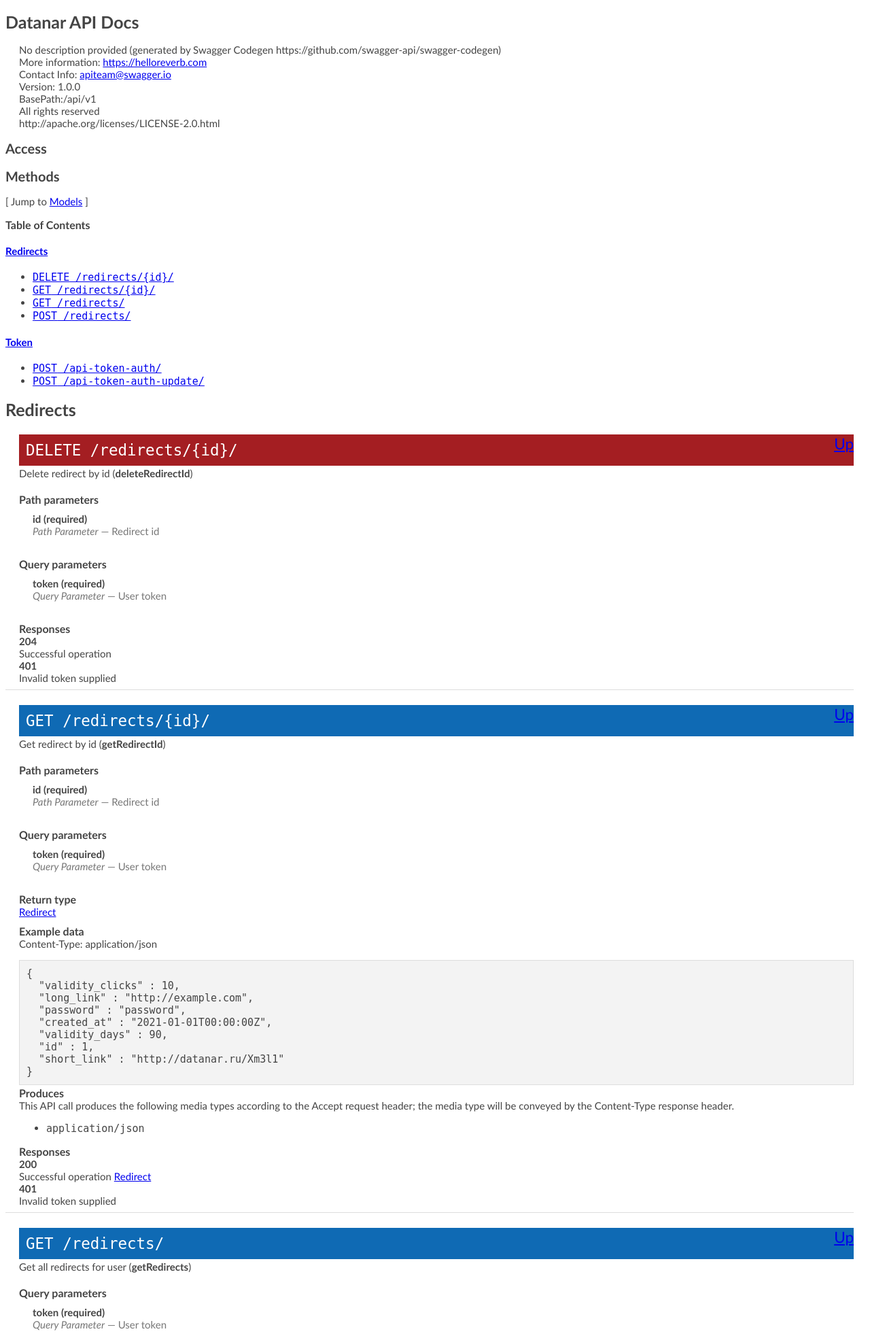
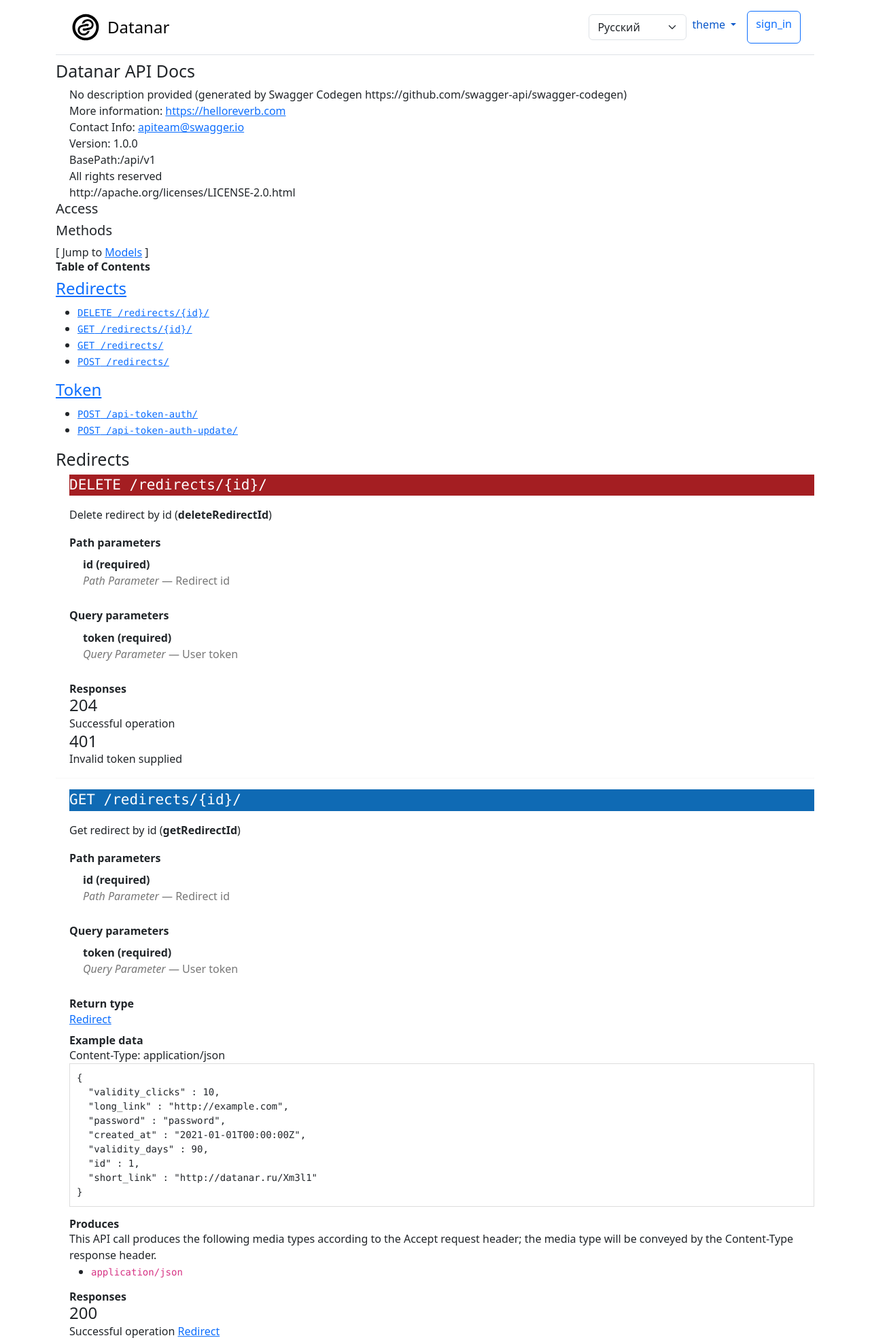
Before and after one commit to Gray-Advantage/Datanar-Django, a Django app: page /api/v1/docs/ in a window 1280 px wide. Shown: the top 1968 px of the page at 68% size. Run offline with Django 4.2, Linux system fonts and the light colour scheme; some libraries are stand-ins or nearby versions.

Commit message:
fix: api docs style

```diff
--- /dev/null
+++ b/datanar/static_dev/css/api/style.css
@@ -0,0 +1,116 @@
+h1 {
+    font-size: 25px;
+}
+
+h2 {
+    font-size: 20px;
+}
+
+h3 {
+    font-size: 16px;
+    font-weight: bold;
+}
+
+hr {
+    height: 1px;
+    border: 0;
+    color: #ddd;
+    background-color: #ddd;
+}
+
+.app-desc {
+    clear: both;
+    margin-left: 20px;
+}
+
+.license-info {
+    margin-left: 20px;
+}
+
+.license-url {
+    margin-left: 20px;
+}
+
+.model {
+    margin: 0 0 0 20px;
+}
+
+.method {
+    margin-left: 20px;
+}
+
+.method-notes {
+    margin: 10px 0 20px 0;
+    font-size: 90%;
+    color: #555;
+}
+
+.http-method {
+    text-transform: uppercase;
+}
+
+pre.get {
+    background-color: #0f6ab4;
+}
+
+pre.post {
+    background-color: #10a54a;
+}
+
+pre.delete {
+    background-color: #a41e22;
+}
+
+.huge {
+    color: #fff;
+}
+
+pre.example {
+    padding: 10px;
+    border: 1px solid #ddd;
+}
+
+.nickname {
+    font-weight: bold;
+}
+
+.method-path {
+    font-size: 1.5em;
+    background-color: #0f6ab4;
+}
+
+.up {
+    float: right;
+}
+
+.param {
+    width: 500px;
+    padding: 10px 0 0 20px;
+    font-weight: bold;
+}
+
+.param-desc {
+    width: 700px;
+    padding: 0 0 0 20px;
+    color: #777;
+}
+
+.param-type {
+    font-style: italic;
+}
+
+.field-label {
+    padding: 0;
+    margin: 0;
+    clear: both;
+}
+
+.field-items {
+    padding: 0 0 15px 0;
+    margin-bottom: 15px;
+}
+
+.return-type {
+    clear: both;
+    padding-bottom: 10px;
+}
--- a/datanar/templates/api/api_docs.html
+++ b/datanar/templates/api/api_docs.html
@@ -1,188 +1,14 @@
-<!doctype html>
-<html>
-<head>
-  <title>Datanar API Docs</title>
-  <style type="text/css">
-      body {
-          font-family: Trebuchet MS, sans-serif;
-          font-size: 15px;
-          color: #444;
-          margin-right: 24px;
-      }
+{% extends "base.html" %}
+{% load static %}
+{% load i18n %}
 
-      h1 {
-          font-size: 25px;
-      }
+{% block title %}Datanar API Docs{% endblock %}
+{% block css %}
+{{ block.super }}
+  <link href="{% static 'css/api/style.css' %}" rel="stylesheet">
+{% endblock %}
 
-      h2 {
-          font-size: 20px;
-      }
-
-      h3 {
-          font-size: 16px;
-          font-weight: bold;
-      }
-
-      hr {
-          height: 1px;
-          border: 0;
-          color: #ddd;
-          background-color: #ddd;
-      }
-
-      .app-desc {
-          clear: both;
-          margin-left: 20px;
-      }
-
-      .param-name {
-          width: 100%;
-      }
-
-      .license-info {
-          margin-left: 20px;
-      }
-
-      .license-url {
-          margin-left: 20px;
-      }
-
-      .model {
-          margin: 0 0 0px 20px;
-      }
-
-      .method {
-          margin-left: 20px;
-      }
-
-      .method-notes {
-          margin: 10px 0 20px 0;
-          font-size: 90%;
-          color: #555;
-      }
-
-      pre {
-          padding: 10px;
-          margin-bottom: 2px;
-      }
-
-      .http-method {
-          text-transform: uppercase;
-      }
-
-      pre.get {
-          background-color: #0f6ab4;
-      }
-
-      pre.post {
-          background-color: #10a54a;
-      }
-
-      pre.put {
-          background-color: #c5862b;
-      }
-
-      pre.delete {
-          background-color: #a41e22;
-      }
-
-      .huge {
-          color: #fff;
-      }
-
-      pre.example {
-          background-color: #f3f3f3;
-          padding: 10px;
-          border: 1px solid #ddd;
-      }
-
-      code {
-          white-space: pre;
-      }
-
-      .nickname {
-          font-weight: bold;
-      }
-
-      .method-path {
-          font-size: 1.5em;
-          background-color: #0f6ab4;
-      }
-
-      .up {
-          float: right;
-      }
-
-      .parameter {
-          width: 500px;
-      }
-
-      .param {
-          width: 500px;
-          padding: 10px 0 0 20px;
-          font-weight: bold;
-      }
-
-      .param-desc {
-          width: 700px;
-          padding: 0 0 0 20px;
-          color: #777;
-      }
-
-      .param-type {
-          font-style: italic;
-      }
-
-      .param-enum-header {
-          width: 700px;
-          padding: 0 0 0 60px;
-          color: #777;
-          font-weight: bold;
-      }
-
-      .param-enum {
-          width: 700px;
-          padding: 0 0 0 80px;
-          color: #777;
-          font-style: italic;
-      }
-
-      .field-label {
-          padding: 0;
-          margin: 0;
-          clear: both;
-      }
-
-      .field-items {
-          padding: 0 0 15px 0;
-          margin-bottom: 15px;
-      }
-
-      .return-type {
-          clear: both;
-          padding-bottom: 10px;
-      }
-
-      .param-header {
-          font-weight: bold;
-      }
-
-      .method-tags {
-          text-align: right;
-      }
-
-      .method-tag {
-          background: none repeat scroll 0% 0% #24A600;
-          border-radius: 3px;
-          padding: 2px 10px;
-          margin: 2px;
-          color: #FFF;
-          display: inline-block;
-          text-decoration: none;
-      }
-  </style>
-</head>
-<body>
+{% block content %}
 <h1>Datanar API Docs</h1>
 <div class="app-desc">No description provided (generated by Swagger Codegen
   https://github.com/swagger-api/swagger-codegen)
@@ -217,7 +43,7 @@
 <h1><a name="Redirects">Redirects</a></h1>
 <div class="method"><a name="deleteRedirectId"></a>
   <div class="method-path">
-    <a class="up" href="#__Methods">Up</a>
+
     <pre class="delete"><code class="huge"><span class="http-method">delete</span> /redirects/{id}/</code></pre>
   </div>
   <div class="method-summary">Delete redirect by id (<span class="nickname">deleteRedirectId</span>)</div>
@@ -250,7 +76,7 @@
 <hr/>
 <div class="method"><a name="getRedirectId"></a>
   <div class="method-path">
-    <a class="up" href="#__Methods">Up</a>
+
     <pre class="get"><code class="huge"><span class="http-method">get</span> /redirects/{id}/</code></pre>
   </div>
   <div class="method-summary">Get redirect by id (<span class="nickname">getRedirectId</span>)</div>
@@ -308,7 +134,7 @@
 <hr/>
 <div class="method"><a name="getRedirects"></a>
   <div class="method-path">
-    <a class="up" href="#__Methods">Up</a>
+
     <pre class="get"><code class="huge"><span class="http-method">get</span> /redirects/</code></pre>
   </div>
   <div class="method-summary">Get all redirects for user (<span class="nickname">getRedirects</span>)</div>
@@ -359,7 +185,7 @@
 <hr/>
 <div class="method"><a name="postRedirects"></a>
   <div class="method-path">
-    <a class="up" href="#__Methods">Up</a>
+
     <pre class="post"><code class="huge"><span class="http-method">post</span> /redirects/</code></pre>
   </div>
   <div class="method-summary">Create redirects for user (<span class="nickname">postRedirects</span>)</div>
@@ -442,7 +268,7 @@
 <h1><a name="Token">Token</a></h1>
 <div class="method"><a name="apiTokenAuthPost"></a>
   <div class="method-path">
-    <a class="up" href="#__Methods">Up</a>
+
     <pre class="post"><code class="huge"><span class="http-method">post</span> /api-token-auth/</code></pre>
   </div>
   <div class="method-summary">Get user token (<span class="nickname">apiTokenAuthPost</span>)</div>
@@ -493,7 +319,7 @@
 <hr/>
 <div class="method"><a name="apiTokenAuthUpdatePost"></a>
   <div class="method-path">
-    <a class="up" href="#__Methods">Up</a>
+
     <pre class="post"><code class="huge"><span class="http-method">post</span> /api-token-auth-update/</code></pre>
   </div>
   <div class="method-summary">Create new user token (<span class="nickname">apiTokenAuthUpdatePost</span>)</div>
@@ -556,7 +382,7 @@
 </ol>
 
 <div class="model">
-  <h3><a name="Redirect"><code>Redirect</code></a> <a class="up" href="#__Models">Up</a></h3>
+  <h3><a name="Redirect"><code>Redirect</code></a> </h3>
 
   <div class="field-items">
     <div class="param">id (optional)</div>
@@ -582,7 +408,7 @@
   </div>  <!-- field-items -->
 </div>
 <div class="model">
-  <h3><a name="Token"><code>Token</code></a> <a class="up" href="#__Models">Up</a></h3>
+  <h3><a name="Token"><code>Token</code></a> </h3>
 
   <div class="field-items">
     <div class="param">token (optional)</div>
@@ -590,7 +416,7 @@
   </div>  <!-- field-items -->
 </div>
 <div class="model">
-  <h3><a name="apitokenauth_body"><code>apitokenauth_body</code></a> <a class="up" href="#__Models">Up</a></h3>
+  <h3><a name="apitokenauth_body"><code>apitokenauth_body</code></a> </h3>
 
   <div class="field-items">
     <div class="param">username (optional)</div>
@@ -600,7 +426,7 @@
   </div>  <!-- field-items -->
 </div>
 <div class="model">
-  <h3><a name="apitokenauthupdate_body"><code>apitokenauthupdate_body</code></a> <a class="up" href="#__Models">Up</a>
+  <h3><a name="apitokenauthupdate_body"><code>apitokenauthupdate_body</code></a>
   </h3>
 
   <div class="field-items">
@@ -611,7 +437,7 @@
   </div>  <!-- field-items -->
 </div>
 <div class="model">
-  <h3><a name="redirects_body"><code>redirects_body</code></a> <a class="up" href="#__Models">Up</a></h3>
+  <h3><a name="redirects_body"><code>redirects_body</code></a> </h3>
 
   <div class="field-items">
     <div class="param">token (optional)</div>
@@ -631,5 +457,4 @@
     </div>
   </div>  <!-- field-items -->
 </div>
-</body>
-</html>
+{% endblock %}
```
